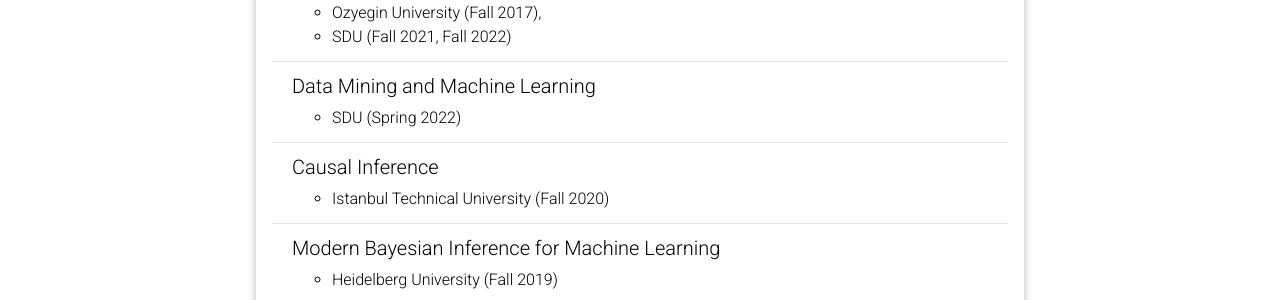
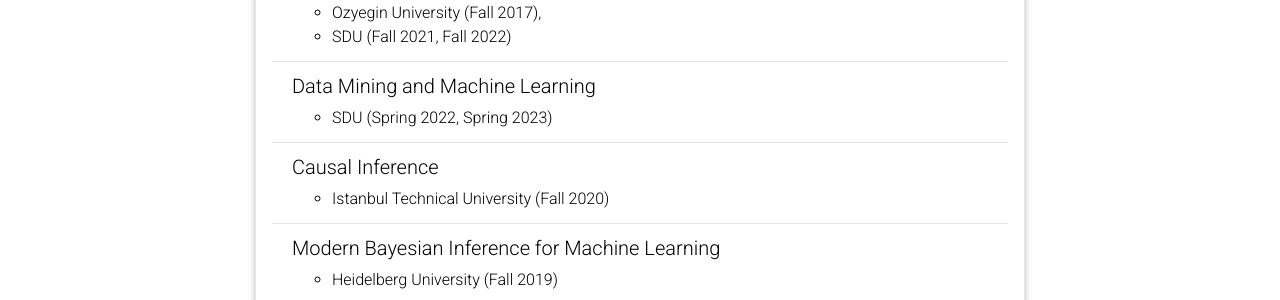
Before and after one commit to melihkandemir/melihkandemir.github.io, a Jekyll site: the page built from _pages/cv.md, in a window 1280 px wide and 900 px high, scrolled down 1221 px. Shown: the part 152-452 px from the top of the window. Built offline with Jekyll 4.4.1, drawn with Linux system fonts in a browser that asks for light colours; comment, search, counter and statistics services are not loaded; a style sheet for code colours, icons or effects is not loaded.

Commit message:
Update cv.yml

```diff
--- a/_data/cv.yml
+++ b/_data/cv.yml
@@ -57,7 +57,7 @@
         - SDU (Fall 2021, Fall 2022)
     - title: Data Mining and Machine Learning
       items:
-        - SDU (Spring 2022)
+        - SDU (Spring 2022, Spring 2023)
     - title: Causal Inference
       items:
         - Istanbul Technical University (Fall 2020)
```
